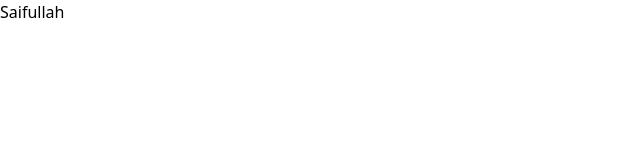
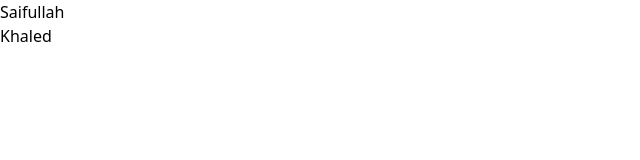
Before and after one commit to mks1saifullah/TailwindCSS-Project, a website built with Vite: page index.html in a window 1280 px wide. Shown: the full height of the page, 0-640 px from the left. Built offline with nearby package versions, Linux system fonts and the light colour scheme.

Commit message:
second commit

```diff
--- a/index.html
+++ b/index.html
@@ -9,5 +9,6 @@
 </head>
 <body>
     <h1>Saifullah</h1>
+    <h2>Khaled</h2>
 </body>
 </html>
```
